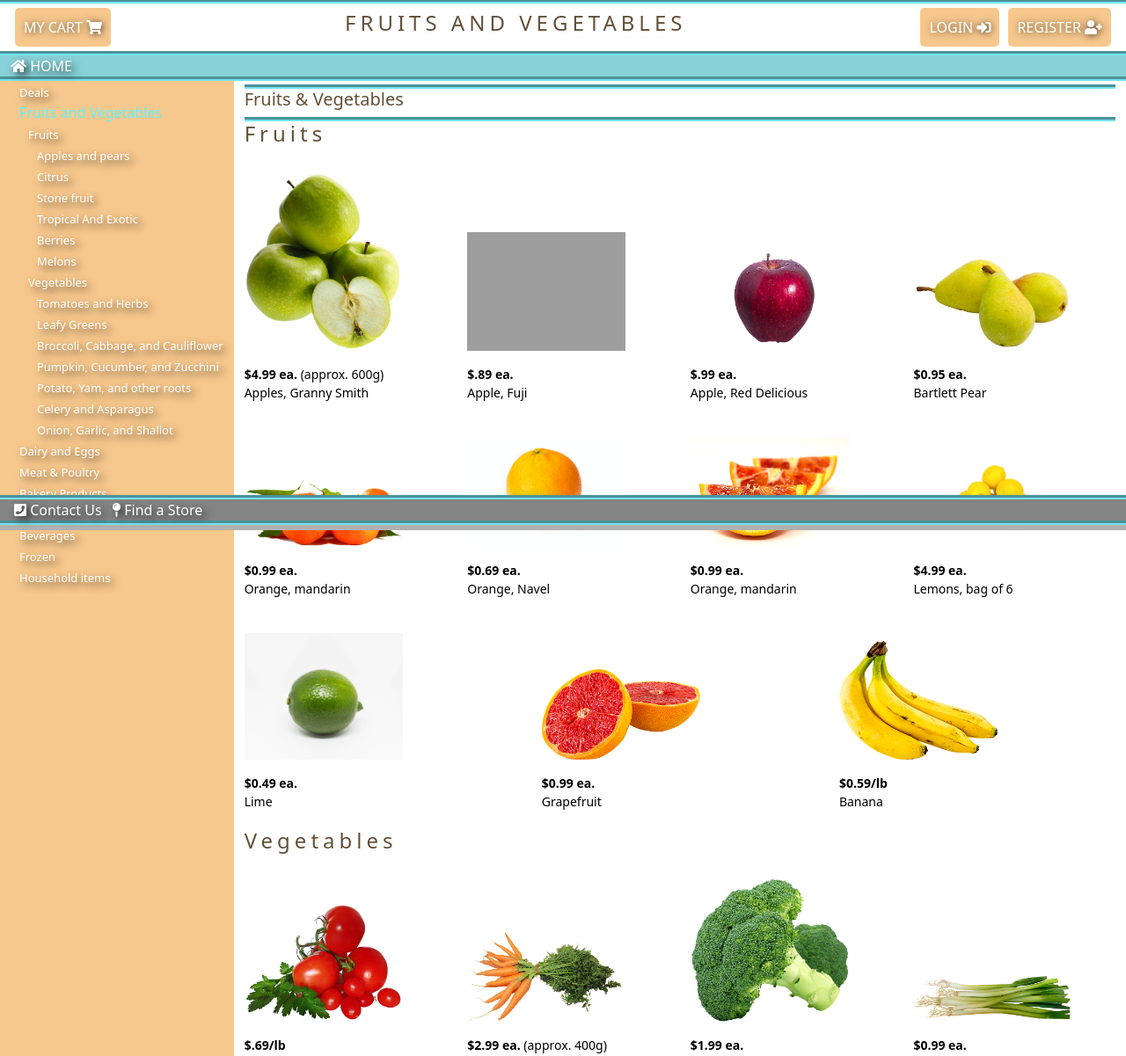
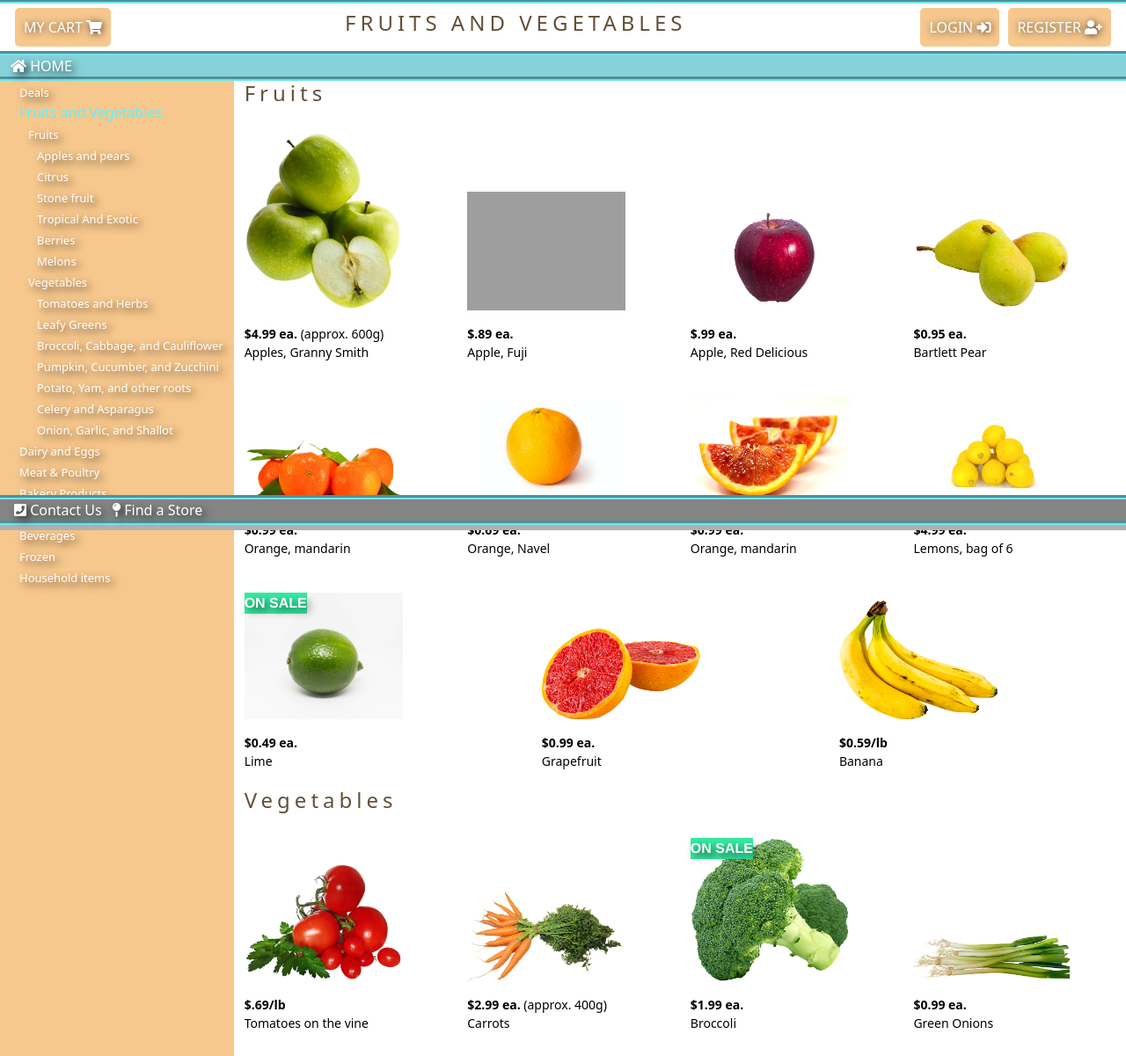
Before and after one commit to rosiestr/soen287, a PHP site: page /produce.html in a window 1280 px wide. Shown: the part 197-1398 px from the top of the page at 88% size. Run offline with PHP 8.4, Linux system fonts and the light colour scheme; grey boxes are pictures that could not be loaded.

Commit message:
Added "ON SALE" for to aisle items on sale

```diff
--- a/mariaStyles.css
+++ b/mariaStyles.css
@@ -176,6 +176,13 @@ figcaption {
 figcaption:hover {
   color: #ab8963 /* light brown*/
 }
+figure p{
+  color: white;
+  background-color: #34eba1; /*bright green*/
+  position: absolute;
+  text-transform: uppercase;
+  font-weight: bold;
+}
 
 /*styles to use on divs*/
 .outlined-t {
@@ -212,6 +219,7 @@ figcaption:hover {
   background-color: white;
   position: sticky; /*so it sticks to top of page even when scrolling down*/
   top: 0;
+  z-index: 1;
 }
 /*styles for the dropdown menu*/
 .dropdown {
--- a/produce.html
+++ b/produce.html
@@ -119,7 +119,7 @@
         <!-- main body -->
         <main class = "col" id = "main">
           <!-- Aisle title to appear on small screens -->
-          <section class = "d-md-block d-flex justify-content-center outlined-tb mt-1">
+          <section class = "d-md-none d-flex justify-content-center outlined-tb mt-1">
             <h5>Fruits & Vegetables</h5>
           </section>
           <!-- Aisle subsection - fruits -->
@@ -192,6 +192,7 @@
             <div class = "col">
               <a href = "">
                 <figure>
+                  <p>ON SALE</p>
                   <img src = "images/Produce/lime.jpg" class = "thumbnail">
                 </figure>
                 <figcaption><b>$0.49 ea.</b><br> Lime</figcaption>
@@ -234,6 +235,7 @@
                   <div class = "col" id = "broccoli">
                     <a href = "">
                       <figure>
+                        <p>ON SALE</p>
                         <img src = "images/Produce/broccoli.png" class = "thumbnail"></figure>
                         <figcaption><b>$1.99 ea.</b><br> Broccoli</figcaption>
                       </a>
```
Also changed, not shown: index.html (+6 -2 lines).
